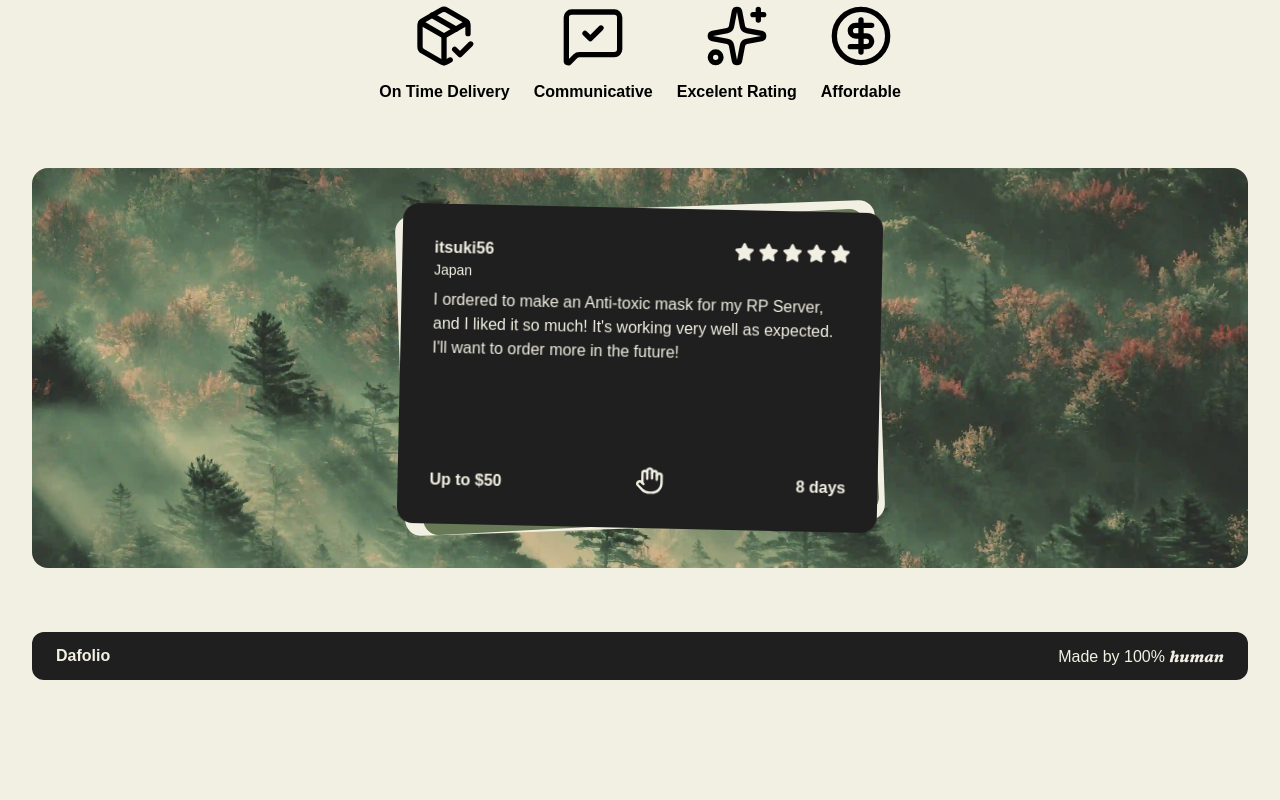
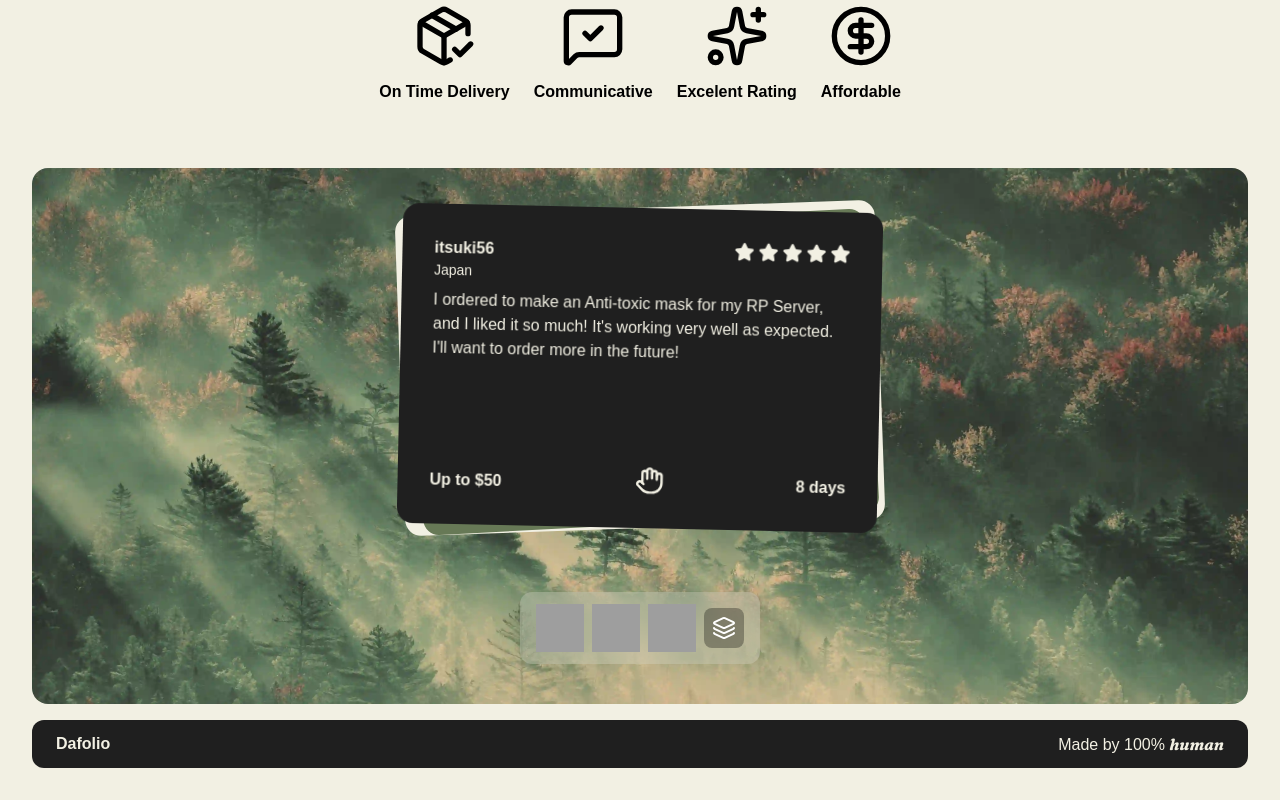
Before and after one commit to abcdavk/dafolio-26, a React (Vite) app: page / in a window 1280 px wide. Shown: the part 537-1337 px from the top of the page. Before the commit the page ends 1249 px from the top, so only its background shows below. Built offline with nearby package versions, Linux system fonts and the light colour scheme; grey boxes are pictures that could not be loaded; a web font is replaced by a local one.

Commit message:
feat: add social links and tech stack

```diff
--- a/src/components/Footer.tsx
+++ b/src/components/Footer.tsx
@@ -6,7 +6,7 @@ export default function Footer() {
   };
   return (
     <footer
-      className="mt-16 py-0 px-6 rounded-xl bg-paper-reverse flex justify-between items-center text-paper group cursor-pointer overflow-y-hidden"
+      className="mt-4 py-0 px-6 rounded-xl bg-paper-reverse flex justify-between items-center text-paper group cursor-pointer overflow-y-hidden"
       onClick={backToTop}
     >
       <div className="font-bold">
--- a/src/components/ReviewCard.tsx
+++ b/src/components/ReviewCard.tsx
@@ -1,4 +1,12 @@
-import { Hand, HandGrab, Star } from "lucide-react";
+import {
+  ArrowLeft,
+  Hand,
+  HandGrab,
+  Layers,
+  Layers2,
+  Star,
+  X,
+} from "lucide-react";
 import { useState } from "react";
 
 const reviews = [
@@ -98,6 +106,7 @@ export default function ReviewCard() {
   const [review, setReview] = useState(randomStart);
   const [isAnimating, setIsAnimating] = useState(false);
   const [isClicking, setIsClicking] = useState(false);
+  const [onTechStack, setOnTechStack] = useState(false);
 
   const nextReview = () => {
     if (isAnimating) return;
@@ -113,9 +122,100 @@ export default function ReviewCard() {
     }, 400);
   };
 
+  const toggleTechStack = () => {
+    setOnTechStack(!onTechStack);
+  };
+
   return (
-    <section className="flex flex-col items-center mt-16 px-4 py-10 text-paper rounded-2xl bg-[url('./assets/background.webp')] bg-cover group">
-      <div className="relative w-full md:max-w-120 min-h-80">
+    <section className="relative flex flex-col items-center mt-16 px-4 py-10 text-paper rounded-2xl bg-[url('./assets/background.webp')] bg-cover overflow-hidden">
+      <div
+        hidden={!onTechStack}
+        className="absolute flex items-center justify-center z-10 bottom-0 bg-black/50 w-full h-full p-4"
+      >
+        <div className="bg-white/60 backdrop-blur-md p-4 rounded-2xl">
+          <h4 className="text-center font-bold text-black bg-white/40 p-2 rounded-xl">
+            Tech Stack
+          </h4>
+          <h5 className="my-2">Web Development</h5>
+          <div className="flex gap-2 flex-wrap">
+            <img
+              src="https://raw.githubusercontent.com/tandpfun/skill-icons/refs/heads/main/icons/React-Dark.svg"
+              alt="React"
+              className="transition-all h-12 w-12"
+            />
+            <img
+              src="https://raw.githubusercontent.com/tandpfun/skill-icons/refs/heads/main/icons/VueJS-Dark.svg"
+              alt="Vue"
+              className="transition-all h-12 w-12"
+            />
+            <img
+              src="https://raw.githubusercontent.com/tandpfun/skill-icons/refs/heads/main/icons/NextJS-Dark.svg"
+              alt="NextJS"
+              className="transition-all h-12 w-12"
+            />
+            <img
+              src="https://raw.githubusercontent.com/tandpfun/skill-icons/refs/heads/main/icons/Prisma.svg"
+              alt="Prisma"
+              className="transition-all h-12 w-12"
+            />
+            <img
+              src="https://raw.githubusercontent.com/tandpfun/skill-icons/refs/heads/main/icons/TailwindCSS-Dark.svg"
+              alt="Tailwind"
+              className="transition-all h-12 w-12"
+            />
+          </div>
+          <h5 className="my-2">Desktop</h5>
+          <div className="flex gap-2 flex-wrap">
+            <img
+              src="https://raw.githubusercontent.com/tandpfun/skill-icons/refs/heads/main/icons/CS.svg"
+              alt="CSharp"
+              className="transition-all h-12 w-12"
+            />
+            <img
+              src="https://raw.githubusercontent.com/tandpfun/skill-icons/refs/heads/main/icons/DotNet.svg"
+              alt="DotNet"
+              className="transition-all h-12 w-12"
+            />
+            <img
+              src="https://raw.githubusercontent.com/tandpfun/skill-icons/refs/heads/main/icons/CPP.svg"
+              alt="C++"
+              className="transition-all h-12 w-12"
+            />
+            <img
+              src="https://raw.githubusercontent.com/tandpfun/skill-icons/refs/heads/main/icons/Python-Light.svg"
+              alt="Python"
+              className="transition-all h-12 w-12"
+            />
+            <img
+              src="https://raw.githubusercontent.com/tandpfun/skill-icons/refs/heads/main/icons/QT-Light.svg"
+              alt="Qt"
+              className="transition-all h-12 w-12"
+            />
+          </div>
+          <h5 className="my-2">OS</h5>
+          <div className="flex gap-2 flex-wrap">
+            <img
+              src="https://raw.githubusercontent.com/tandpfun/skill-icons/refs/heads/main/icons/Linux-Dark.svg"
+              alt="Linux"
+              className="transition-all h-12 w-12"
+            />
+            <img
+              src="https://raw.githubusercontent.com/tandpfun/skill-icons/refs/heads/main/icons/Windows-Light.svg"
+              alt="Windows"
+              className="transition-all h-12 w-12"
+            />
+          </div>
+
+          <div
+            onClick={toggleTechStack}
+            className="mt-4 bg-white/50 p-2 text-black rounded-xl font-medium flex justify-center gap-3 cursor-pointer group"
+          >
+            <ArrowLeft className="group-hover:animate-wiggle" />
+            Go Back
+          </div>
+        </div>
+      </div>
+      <div className="relative z-0 w-full md:max-w-120 min-h-80 group">
         <div className="absolute inset-0 bg-paper dark:slate rounded-2xl -rotate-2" />
         <div
           onClick={nextReview}
@@ -177,6 +277,59 @@ export default function ReviewCard() {
           </div>
         </div>
       </div>
+      <section className="mt-16 p-4 gap-2 rounded-xl bg-white/20 backdrop-blur-lg flex h-18 justify-between items-center text-paper">
+        <a
+          href="https://github.com/abcdavk"
+          target="_blank"
+          className="flex relative group justify-center"
+        >
+          <span className="absolute bottom-18 transition-all opacity-0 group-hover:opacity-100 text-[#f2f0e3] font-medium">
+            GitHub
+          </span>
+          <img
+            src="https://raw.githubusercontent.com/Mibea/Hatter/e2be38b856d55bfa578a51c5c7c36c41528982e9/Hatter/scalable/apps/github-desktop.svg"
+            alt="GitHub"
+            className="transition-all h-12 w-12 hover:h-14 hover:w-14"
+          />
+        </a>
+        <a
+          href="mailto:abcdavk@proton.me"
+          className="flex relative group justify-center"
+        >
+          <span className="absolute bottom-18 transition-all opacity-0 group-hover:opacity-100 text-[#f2f0e3] font-medium text-nowrap">
+            Mail (abcdavk@proton.me)
+          </span>
+          <img
+            src="https://raw.githubusercontent.com/Mibea/Hatter/refs/heads/main/Hatter/scalable/apps/internet-mail.svg"
+            alt="Mail"
+            className="transition-all h-12 w-12 hover:h-14 hover:w-14"
+          />
+        </a>
+        <a
+          href="https://discord.com/users/675339937486471178"
+          target="_blank"
+          className="flex relative group justify-center"
+        >
+          <span className="absolute bottom-18 transition-all opacity-0 group-hover:opacity-100 text-[#f2f0e3] font-medium">
+            Discord
+          </span>
+          <img
+            src="https://raw.githubusercontent.com/Mibea/Hatter/e2be38b856d55bfa578a51c5c7c36c41528982e9/Hatter/scalable/apps/discord.svg"
+            alt="Discord"
+            className="transition-all h-12 w-12 hover:h-14 hover:w-14"
+          />
+        </a>
+        <div
+          className="flex relative group justify-center cursor-pointer"
+          onClick={toggleTechStack}
+        >
+          <span className="absolute bottom-16 transition-all opacity-0 group-hover:opacity-100 text-[#f2f0e3] font-medium text-nowrap">
+            Tech Stack
+          </span>
+          <Layers className="transition-all h-10 w-10 group-hover:hidden text-white bg-black/30 p-2 rounded-lg" />
+          <Layers2 className="transition-all h-10 w-10 hidden group-hover:block text-white bg-black/30 p-2 rounded-lg" />
+        </div>
+      </section>
     </section>
   );
 }
```
